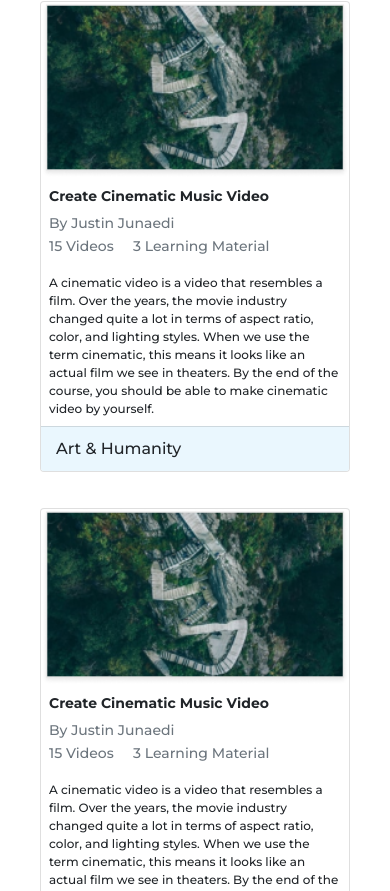
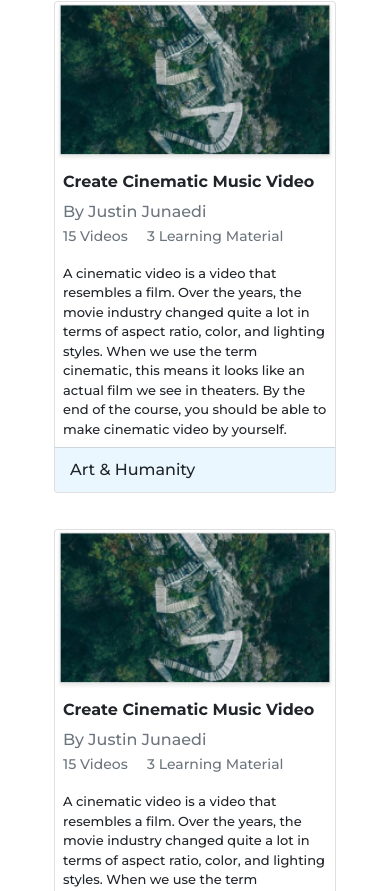
Before and after one commit to Rantikaayuning/frontend-lektur-app, a React (Create React App) app: page / in a window 390 px wide. Shown: the part 1833-2724 px from the top of the page. Built offline with nearby package versions, Linux system fonts and the light colour scheme; no server answers.

Commit message:
add responsive fot teacher course page

```diff
--- a/src/components/ContentCard/index.js
+++ b/src/components/ContentCard/index.js
@@ -2,7 +2,6 @@ import React from "react";
 import { Row, Col } from "reactstrap";
 import ContentCards from "./Cards";
 import { staticImage, buttonMaterials } from "../../assets/JSONFile/dummyData";
-// import { Link } from "react-router-dom";
 
 function Content() {
   return (
@@ -19,7 +18,7 @@ function Content() {
       <div className="card-content">
         <Row className="content-card-container">
           {staticImage.map((item, index) => (
-            <Col xl="3" key={index} className="card-container">
+            <Col xl="3" md="6" sm="12" key={index} className="card-container">
               <ContentCards
                 image={item.image}
                 text={item.text}
--- a/src/pages/TeacherNewCourse/Tab/Course.js
+++ b/src/pages/TeacherNewCourse/Tab/Course.js
@@ -29,7 +29,6 @@ const TeacherCourseTab = () => {
                     </div>
                     <div className='teacher-add-header-image'>
                         <p><button>Add header image</button></p>
-                        {/* <p><button><input type='file'/></button></p> */}
                         <p>Max. size 5 MB. Supported format .png/jpg/jpeg</p>
                     </div>
                     <div className='teacher-save-new-course'>
--- a/src/styles/content.css
+++ b/src/styles/content.css
@@ -1,16 +1,13 @@
 .content-card-container {
-  margin: 0px 127px 0px 127px;
+  margin: 0px 127px;
 }
 
 .card-content {
-  /* padding-right: 50px;
-  padding-left: 50px; */
   margin: 0px auto;
   width: 100%;
 }
 
 .card-container {
-  /* padding-left: 58px; */
   margin-bottom: 36px;
 }
 
@@ -19,7 +16,6 @@
 }
 
 .card:hover {
-  /* width: 101%; */
   box-shadow: 0 4px 8px 0 darkgray, 0 6px 20px 0 darkgray;
   cursor: pointer;
 }
@@ -47,20 +43,8 @@
   padding: 10px 14px 10px 15px;
 }
 
-@media screen and (max-width:820px){
-
-  .card-title {
-    font-size: 14px;
-  }
-
-  .card-subtitle {
-    font-size: 14px;
-  }
-
-  .card-text {
-    font-size: 12px;
-  }
+@media screen and (max-width: 1024px){
   .content-card-container {
-    margin: 0px 25px 0px 25px;
+    margin: 0px 10%;
   }
 }
```
